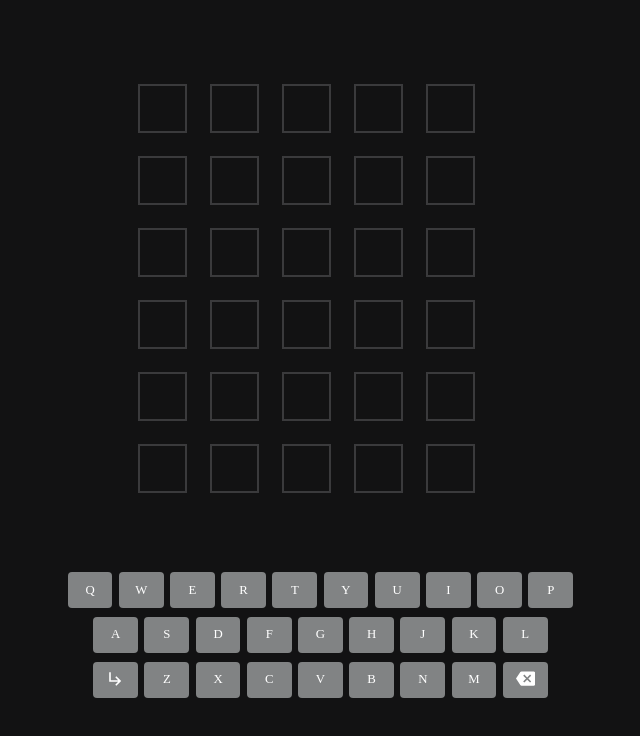
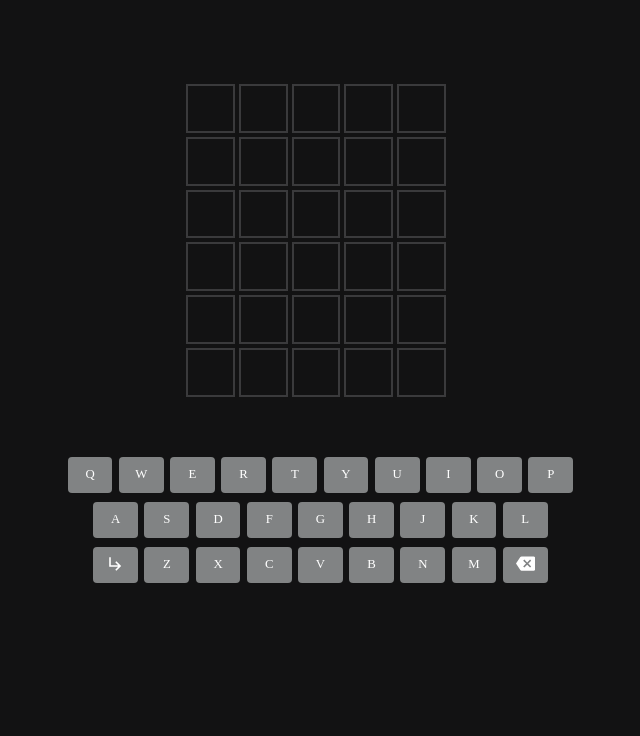
Before and after one commit to MikaBuchholz/Wordle-Clone, a React (Create React App) app: page / in a window 1280 px wide. Shown: the top 736 px of the page, without its empty margins (326-966 px from the left). Built offline with nearby package versions, Linux system fonts and the light colour scheme; a web font is replaced by a local one.

Commit message:
Sized down

```diff
--- a/src/styles/ItemGrid.css
+++ b/src/styles/ItemGrid.css
@@ -1,6 +1,6 @@
 .Item-Grid {
   display: grid;
-  grid-template-columns: repeat(5, 5vw);
-  grid-template-rows: repeat(6, 5vw);
+  grid-template-columns: repeat(5, 3.5vw);
+  grid-template-rows: repeat(6, 3.5vw);
   gap: 0.5em;
 }
```
